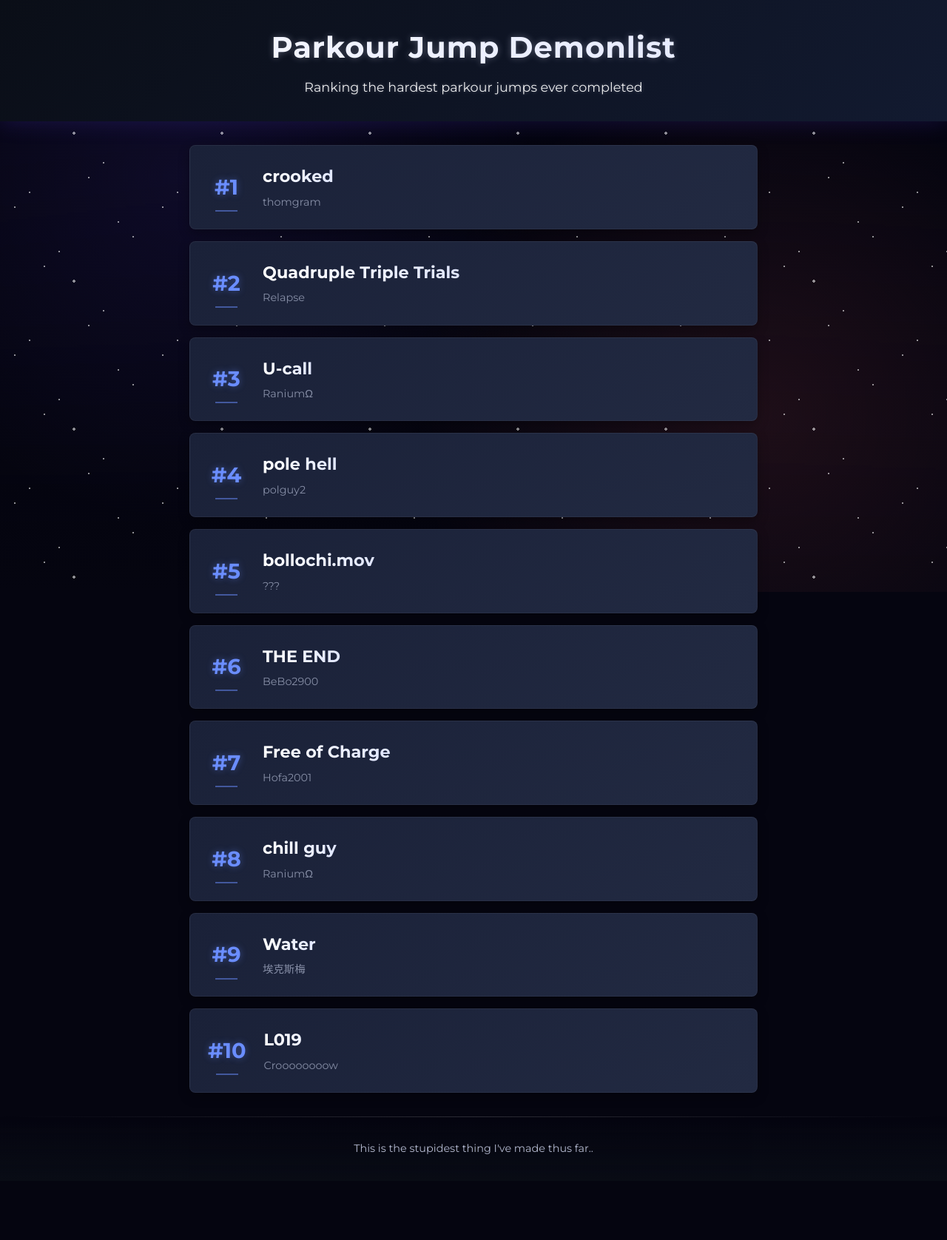
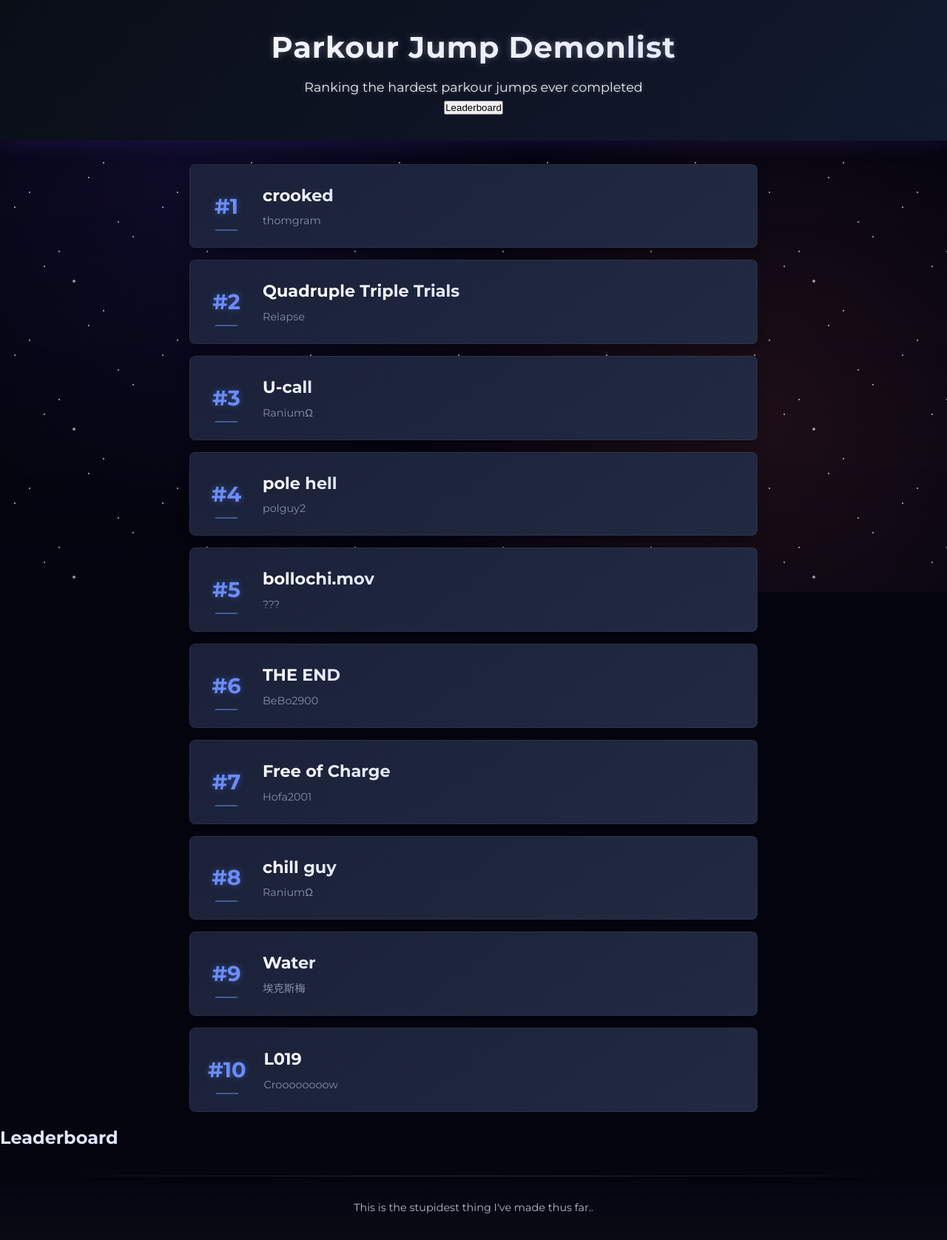
Before and after one commit to Zas2008/REAL-parkour-list, a plain HTML site: page index.html in a window 1280 px wide. Shown: the whole page at 74% size. Before the commit the page ends 1596 px from the top, so only its background shows below. Drawn offline with Linux system fonts and the light colour scheme.

Commit message:
Update index.html

```diff
--- a/index.html
+++ b/index.html
@@ -11,6 +11,8 @@
     <header>
         <h1>Parkour Jump Demonlist</h1>
         <p>Ranking the hardest parkour jumps ever completed</p>
+        <!-- Leaderboard Button -->
+        <button id="leaderboardBtn">Leaderboard</button>
     </header>
 
     <main>
@@ -25,6 +27,12 @@
                 <button class="close-btn">Close</button>
             </div>
         </div>
+
+        <!-- Leaderboard Section -->
+        <div class="leaderboard" id="leaderboard">
+            <h2>Leaderboard</h2>
+            <ul id="leaderboardList"></ul>
+        </div>
     </main>
 
     <footer>
```
